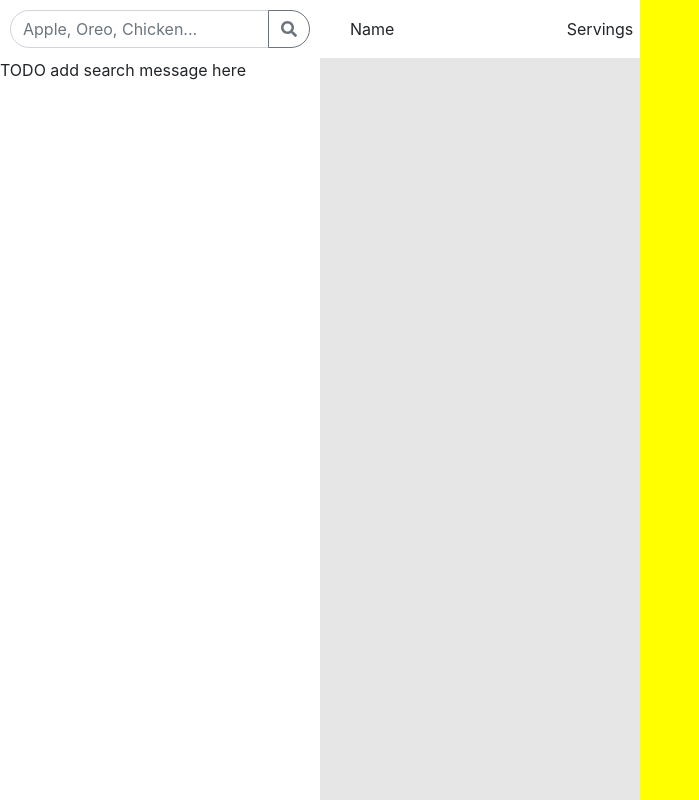
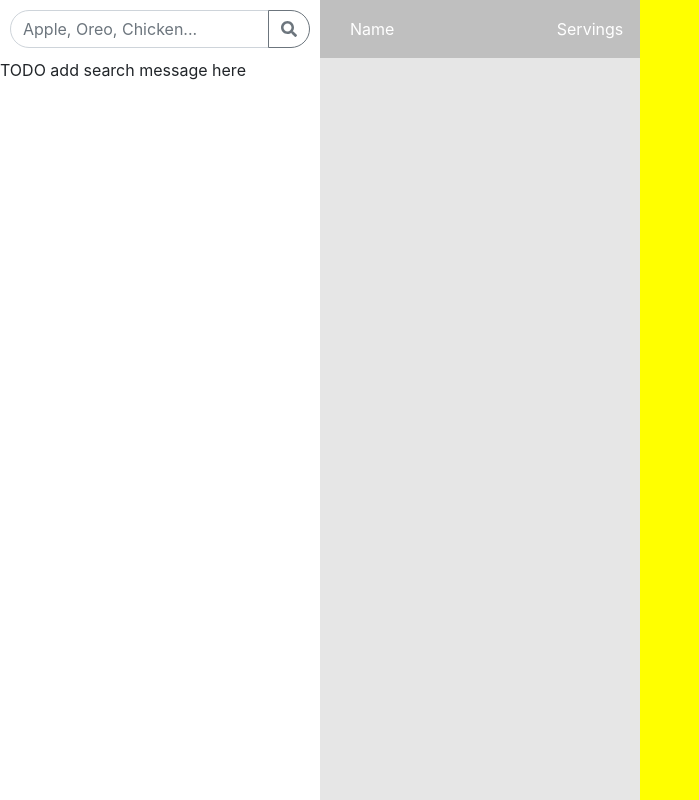
Before and after one commit to zacharypetersen1/calorie-stat, a React (Create React App) app: page / in a window 1280 px wide. Shown: the whole page, without its empty margins (0-699 px from the left). Built offline with nearby package versions, Linux system fonts and the light colour scheme.

Commit message:
Use Sass variable to control scroll bar width

```diff
--- a/src/app.scss
+++ b/src/app.scss
@@ -25,8 +25,6 @@ $servings-width: 80px;
 .search-bar-container {
   padding: 10px;
   height: $section-head;
-  /*position: relative;
-  z-index: 1;*/
 }
 
 .search-bar {
@@ -36,7 +34,7 @@ $servings-width: 80px;
 .search-results-container {
   height: calc(100% - #{$section-head});
   overflow-x: hidden;
-  padding-right: 10px;
+  padding-right: $scroll-bar-width;
 }
 
 .load-more-button {
@@ -88,6 +86,11 @@ $servings-width: 80px;
   font-size: 12px;
 }
 
+
+.simplebar-content {
+  padding-right: $scroll-bar-width;
+}
+
 .simplebar-scrollbar:before {
   border-radius: 0px;
   left: 0;
@@ -97,7 +100,7 @@ $servings-width: 80px;
 
 .simplebar-track.simplebar-vertical {
   top: 0;
-  width: 10px;
+  width: $scroll-bar-width;
 }
 
 .simplebar-track.simplebar-vertical .simplebar-scrollbar:before {
@@ -114,9 +117,12 @@ $servings-width: 80px;
 }
 
 .cart-header {
+  background-color: darken($primary, 25%);
+  color: $primary;
   height: $section-head;
   display: flex;
   align-items: center;
+  padding-right: $scroll-bar-width;
 }
 
 .cart-name {
```
